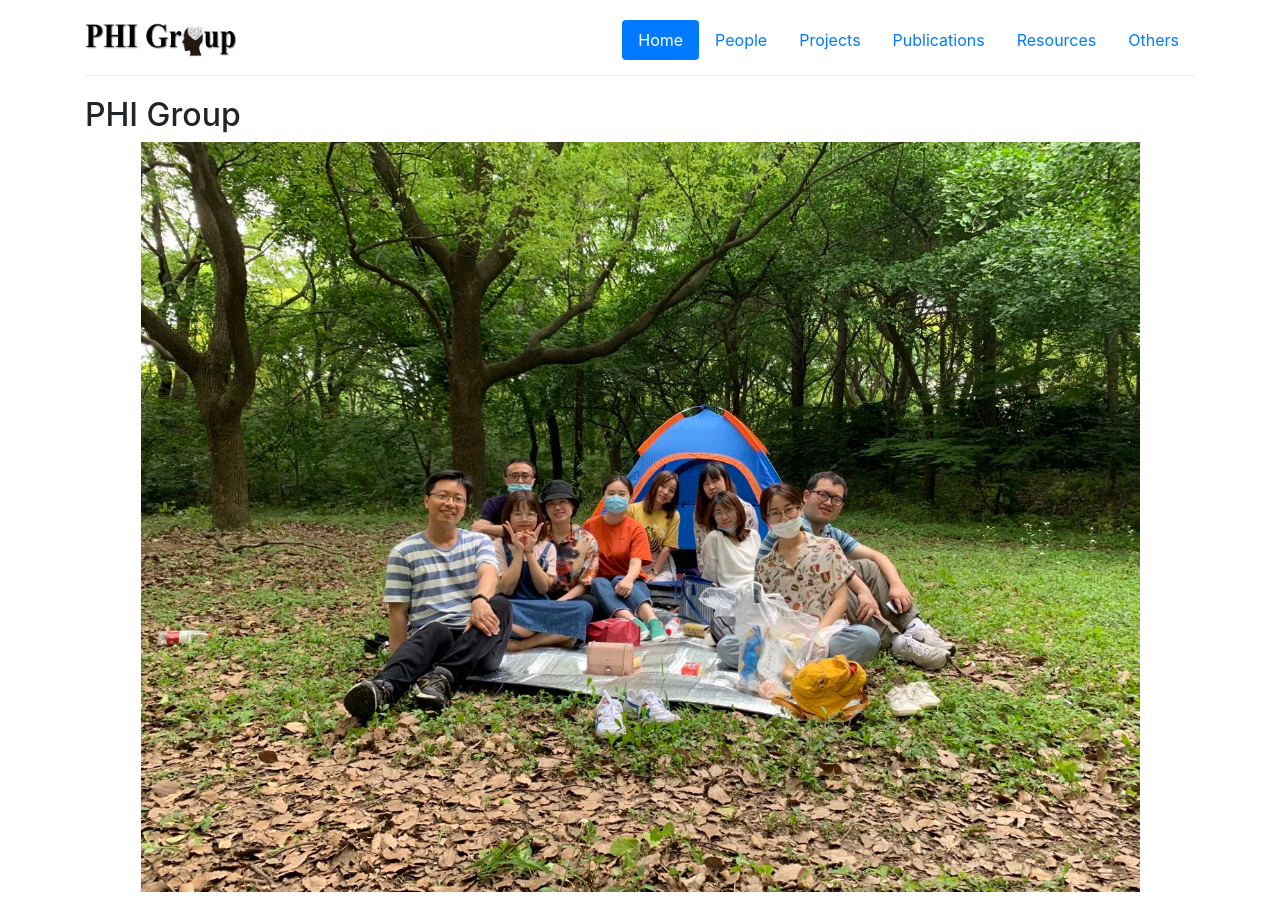
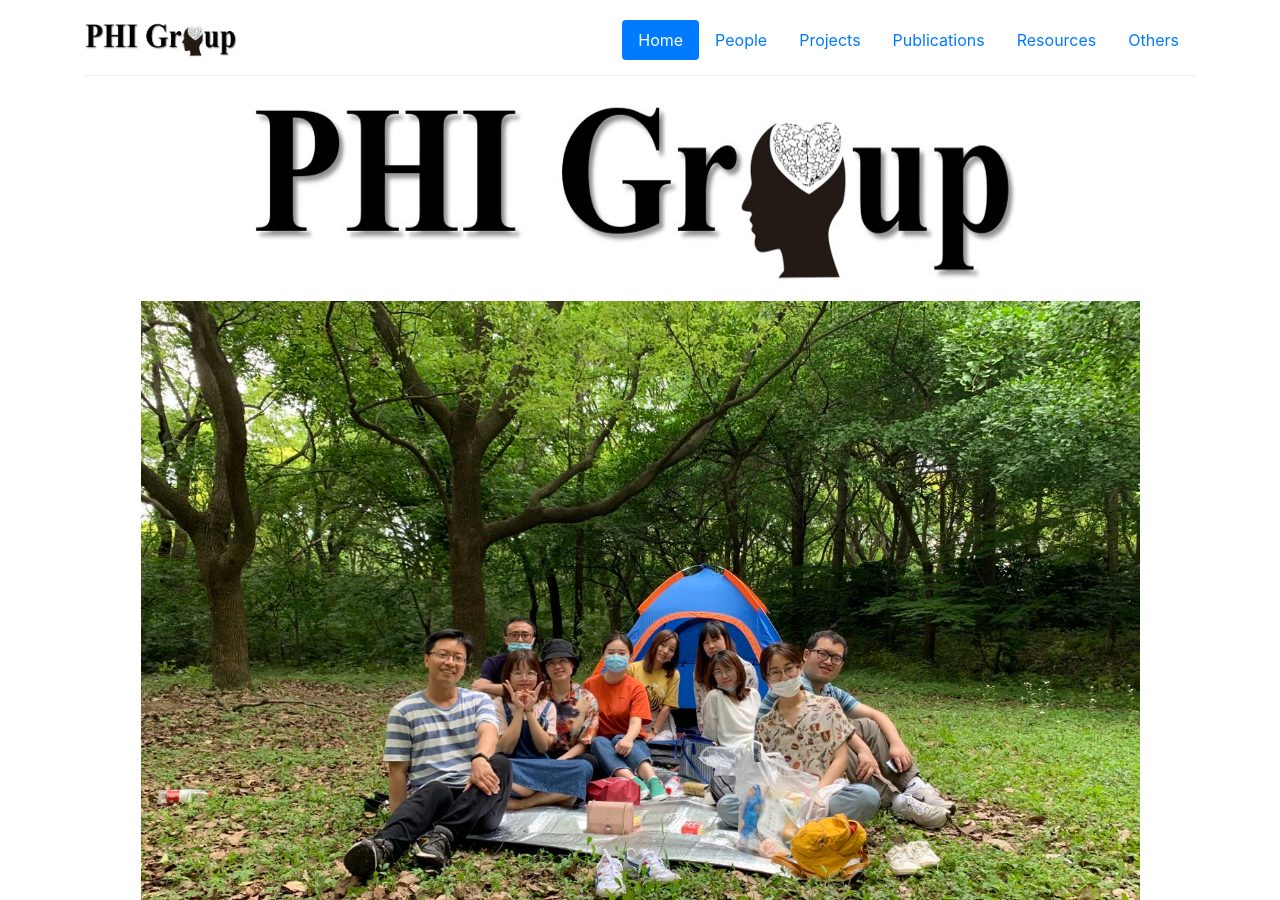
Before and after one commit to PHI-group/phi-group.github.io, a Jekyll site: the page built from index.md, in a window 1280 px wide and 900 px high. Built offline with Jekyll 4.4.1, drawn with Linux system fonts in a browser that asks for light colours.

Commit message:
Updated by QF

```diff
--- a/index.md
+++ b/index.md
@@ -16,7 +16,7 @@ role-tables:
     image: false
 
 ---
-## PHI Group
+<p align="center"><img style="width:70%" src="/img/logo.jpg"></p>
 <p align="center"><img style="width:90%" src="/img/people/group1.jpg"></p>
 
 <div class="jumbotron">
```
